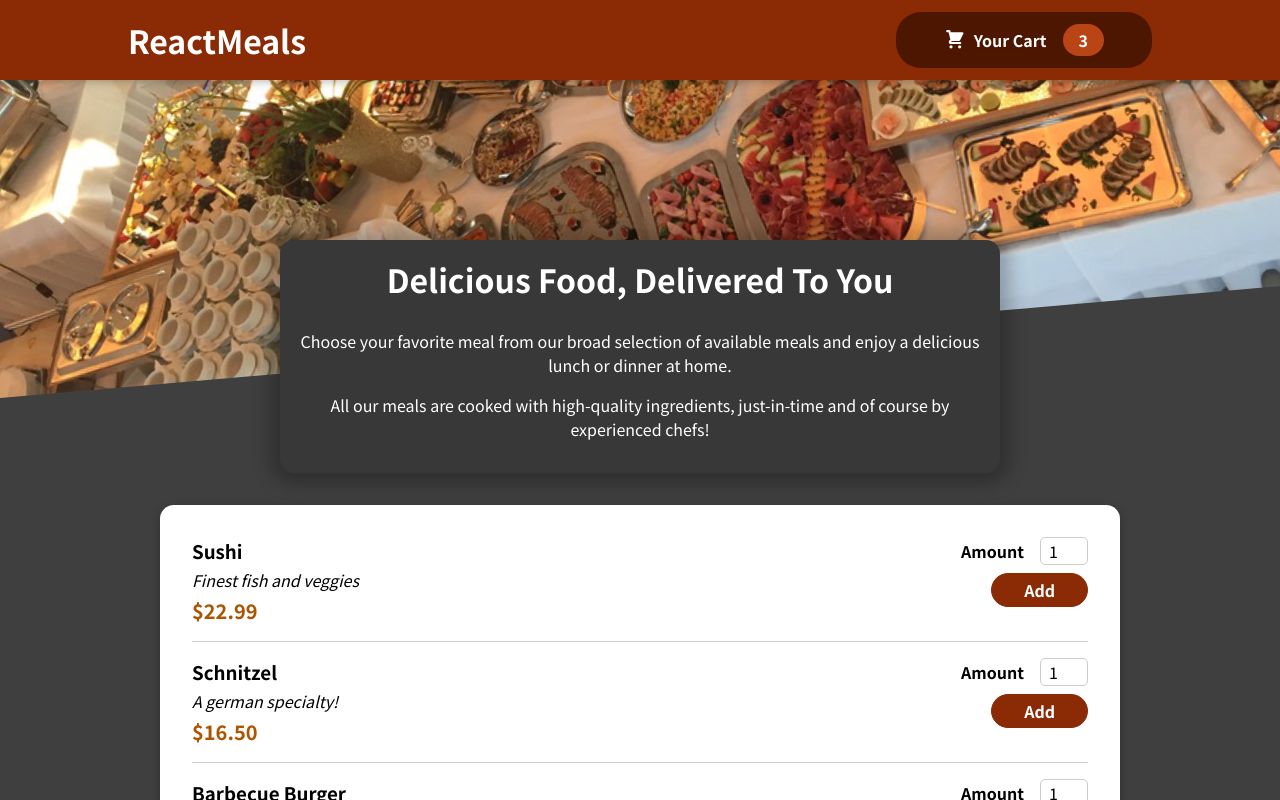
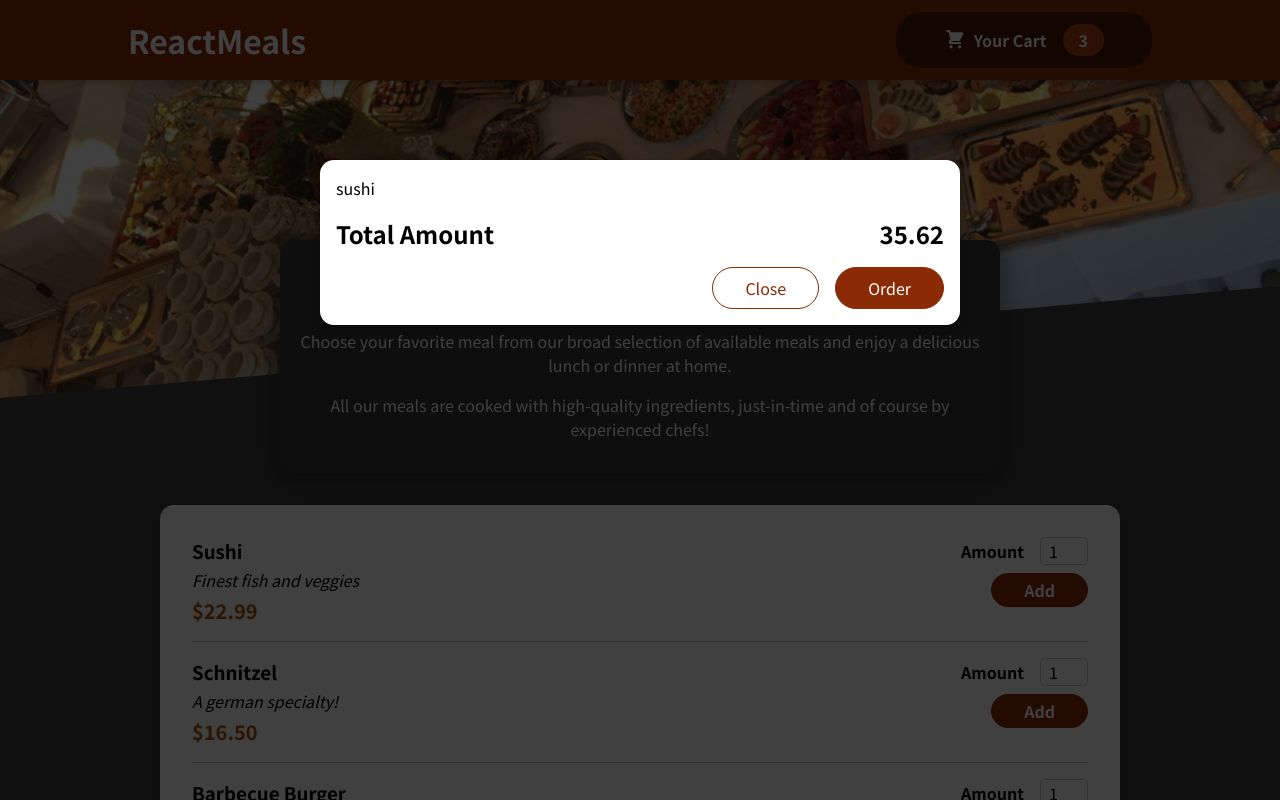
Before and after one commit to KajsiaAnderson/udemy-food-order-app, a React (Create React App) app: page / in a window 1280 px wide. Shown: the top 800 px of the page. Built offline with nearby package versions, Linux system fonts and the light colour scheme.

Commit message:
added modal and react portal

```diff
--- a/public/index.html
+++ b/public/index.html
@@ -24,10 +24,11 @@
       work correctly both with client-side routing and a non-root public URL.
       Learn how to configure a non-root public URL by running `npm run build`.
     -->
-    <title>React App</title>
+    <title>Food Order App</title>
   </head>
   <body>
     <noscript>You need to enable JavaScript to run this app.</noscript>
+    <div id="overlays"></div>
     <div id="root"></div>
     <!--
       This HTML file is a template.
--- a/src/App.js
+++ b/src/App.js
@@ -1,10 +1,12 @@
 import React from 'react'
 import Header from './components/Layout/Header'
 import Meals from './components/Meals/Meals';
+import Cart from './components/Cart/Cart'
 
 function App() {
   return (
     <React.Fragment>
+      <Cart />
       <Header />
       <main>
         <Meals />
--- /dev/null
+++ b/src/components/Cart/Cart.js
@@ -0,0 +1,24 @@
+import React from 'react'
+import styles from './Cart.module.css'
+import Modal from '../UI/Modal'
+
+const Cart = (props) => {
+    const cartItems = <ul className={styles['cart-items']}>
+        {[{ id: 'c1', name: 'sushi', amount: 2, price: 12.99 },].map((item) => <li>{item.name}</li>)}</ul>
+
+    return (
+        <Modal>
+            {cartItems}
+            <div className={styles.total}>
+                <span>Total Amount</span>
+                <span>35.62</span>
+            </div>
+            <div className={styles.actions}>
+                <button className={styles['button--alt']}>Close</button>
+                <button className={styles.button}>Order</button>
+            </div>
+        </Modal>
+    )
+}
+
+export default Cart
--- /dev/null
+++ b/src/components/Cart/Cart.module.css
@@ -0,0 +1,46 @@
+.cart-items {
+    list-style: none;
+    margin: 0;
+    padding: 0;
+    max-height: 20rem;
+    overflow: auto;
+  }
+
+  .total {
+    display: flex;
+    justify-content: space-between;
+    align-items: center;
+    font-weight: bold;
+    font-size: 1.5rem;
+    margin: 1rem 0;
+  }
+
+  .actions {
+    text-align: right;
+  }
+
+  .actions button {
+    font: inherit;
+    cursor: pointer;
+    background-color: transparent;
+    border: 1px solid #8a2b06;
+    padding: 0.5rem 2rem;
+    border-radius: 25px;
+    margin-left: 1rem;
+  }
+
+  .actions button:hover,
+  .actions button:active {
+    background-color: #5a1a01;
+    border-color: #5a1a01;
+    color: white;
+  }
+
+  .actions .button--alt {
+    color: #8a2b06;
+  }
+
+  .actions .button {
+    background-color: #8a2b06;
+    color: white;
+  }
--- /dev/null
+++ b/src/components/UI/Modal.js
@@ -0,0 +1,28 @@
+import React, {Fragment} from 'react'
+import styles from './Modal.module.css'
+import ReactDOM from 'react-dom'
+
+const Backdrop = (props) => {
+    return <div className={styles.backdrop}></div>
+}
+
+const ModalOverlay = (props) => {
+    return (
+        <div className={styles.modal}>
+            <div className={styles.content}>{props.children}</div>
+        </div>
+    )
+}
+
+const portalElement = document.getElementById('overlays')
+
+const Modal = (props) => {
+    return (
+    <Fragment>
+        {ReactDOM.createPortal(<Backdrop />, portalElement)}
+        {ReactDOM.createPortal(<ModalOverlay>{props.children}</ModalOverlay>, portalElement)}
+    </Fragment>
+  )
+}
+
+export default Modal
--- /dev/null
+++ b/src/components/UI/Modal.module.css
@@ -0,0 +1,40 @@
+.backdrop {
+    position: fixed;
+    top: 0;
+    left: 0;
+    width: 100%;
+    height: 100vh;
+    z-index: 20;
+    background-color: rgba(0, 0, 0, 0.75);
+  }
+
+  .modal {
+    position: fixed;
+    top: 20vh;
+    left: 5%;
+    width: 90%;
+    background-color: white;
+    padding: 1rem;
+    border-radius: 14px;
+    box-shadow: 0 2px 8px rgba(0, 0, 0, 0.25);
+    z-index: 30;
+    animation: slide-down 300ms ease-out forwards;
+  }
+
+  @media (min-width: 768px) {
+    .modal {
+      width: 40rem;
+      left: calc(50% - 20rem);
+    }
+  }
+
+  @keyframes slide-down {
+    from {
+      opacity: 0;
+      transform: translateY(-3rem);
+    }
+    to {
+      opacity: 1;
+      transform: translateY(0);
+    }
+  }
```
